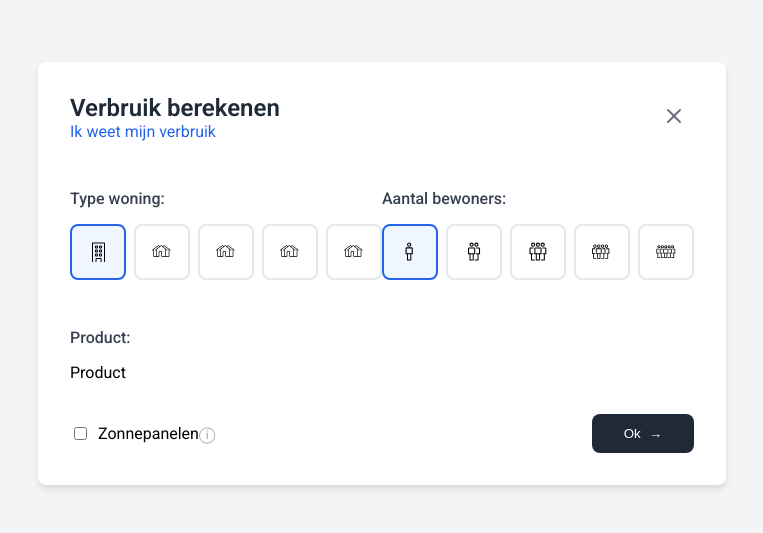
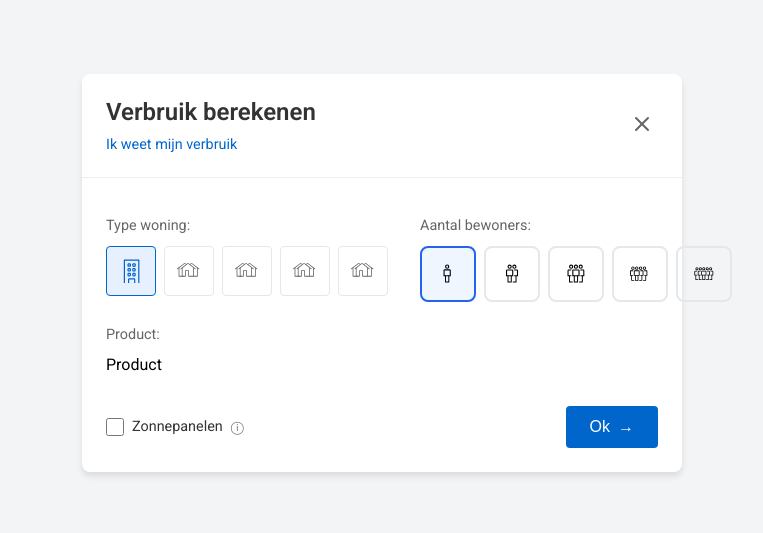
Before and after one commit to Vandebron/take-home-assessment-web, a React (Vite) app in the folder web/react-example/: page / in a window 1280 px wide. Shown: the part 151-684 px from the top of the page, without its empty margins (258-1021 px from the left). Built offline with nearby package versions, Linux system fonts and the light colour scheme; the HTML template or start-up script is replaced by a standard one.

Commit message:
update the styling with ai tool and a picture of what its supposed to look like as the prompt

```diff
--- a/web/react-example/src/components/ConsumptionCalculator.module.css
+++ b/web/react-example/src/components/ConsumptionCalculator.module.css
@@ -1,29 +1,30 @@
 .calculator {
-  max-width: 48rem;
-  margin: 0 auto;
   background: white;
-  border-radius: 0.5rem;
+  border-radius: 8px;
   box-shadow: 0 4px 6px rgba(0, 0, 0, 0.1);
-  padding: 2rem;
+  width: 100%;
+  max-width: 600px;
 }
 
 .header {
   display: flex;
   justify-content: space-between;
   align-items: center;
-  margin-bottom: 2rem;
+  padding: 1.5rem;
+  border-bottom: 1px solid #eee;
 }
 
 .title {
   font-size: 1.5rem;
   font-weight: 600;
-  color: #1f2937;
-  margin: 0;
+  margin: 0 0 0.5rem 0;
+  color: #333;
 }
 
 .link {
-  color: #2563eb;
+  color: #0066cc;
   text-decoration: none;
+  font-size: 0.9rem;
 }
 
 .link:hover {
@@ -31,27 +32,25 @@
 }
 
 .closeButton {
-  color: #6b7280;
   background: none;
   border: none;
   cursor: pointer;
-  padding: 0.5rem;
+  padding: 4px;
+  color: #666;
 }
 
 .closeButton:hover {
-  color: #374151;
+  color: #333;
 }
 
 .content {
-  display: flex;
-  flex-direction: column;
-  gap: 2rem;
+  padding: 1.5rem;
 }
 
 .row {
   display: flex;
-  justify-content: space-between;
-  align-items: flex-start;
+  gap: 2rem;
+  margin-bottom: 1.5rem;
 }
 
 .section {
@@ -59,15 +58,16 @@
 }
 
 .label {
-  color: #374151;
-  font-weight: 500;
-  margin-bottom: 1rem;
+  font-size: 0.9rem;
+  color: #666;
+  margin-bottom: 0.75rem;
 }
 
 .footer {
   display: flex;
+  justify-content: space-between;
   align-items: center;
-  justify-content: space-between;
+  margin-top: 2rem;
 }
 
 .checkbox {
@@ -76,24 +76,48 @@
   gap: 0.5rem;
 }
 
+.checkbox input[type="checkbox"] {
+  width: 18px;
+  height: 18px;
+  margin: 0;
+}
+
+.checkbox label {
+  display: flex;
+  align-items: center;
+  gap: 0.5rem;
+  color: #333;
+  font-size: 0.9rem;
+}
+
 .infoIcon {
-  color: #9ca3af;
+  color: #666;
   cursor: help;
+  font-size: 0.8rem;
 }
 
 .button {
-  background-color: #1f2937;
+  background-color: #0066cc;
   color: white;
-  padding: 0.75rem 2rem;
-  border-radius: 0.5rem;
   border: none;
+  border-radius: 4px;
+  padding: 0.75rem 1.5rem;
+  font-size: 1rem;
   cursor: pointer;
   display: flex;
   align-items: center;
   gap: 0.5rem;
-  transition: background-color 0.2s;
 }
 
 .button:hover {
-  background-color: #374151;
+  background-color: #0052a3;
 }
+
+.container {
+  padding: 2rem;
+  display: flex;
+  justify-content: center;
+  align-items: center;
+  min-height: 100vh;
+  background-color: #f5f5f5;
+}
--- a/web/react-example/src/components/HouseTypeSelector.module.css
+++ b/web/react-example/src/components/HouseTypeSelector.module.css
@@ -4,25 +4,33 @@
 }
 
 .button {
-  padding: 1rem;
-  border-radius: 0.5rem;
-  border: 2px solid #e5e7eb;
-  background: none;
+  flex: 1;
+  background: white;
+  border: 1px solid #e5e7eb;
+  border-radius: 4px;
+  padding: 0.75rem;
   cursor: pointer;
   transition: all 0.2s;
+  display: flex;
+  justify-content: center;
+  align-items: center;
 }
 
 .button:hover {
-  border-color: #d1d5db;
+  border-color: #0066cc;
 }
 
 .selected {
-  border-color: #2563eb;
-  background-color: #eff6ff;
+  background-color: #e6f0ff;
+  border-color: #0066cc;
 }
 
-.icon {
-  width: 1.5rem;
-  height: 1.5rem;
-  color: #4b5563;
+.button svg {
+  width: 24px;
+  height: 24px;
+  color: #666;
 }
+
+.selected svg {
+  color: #0066cc;
+}
```
